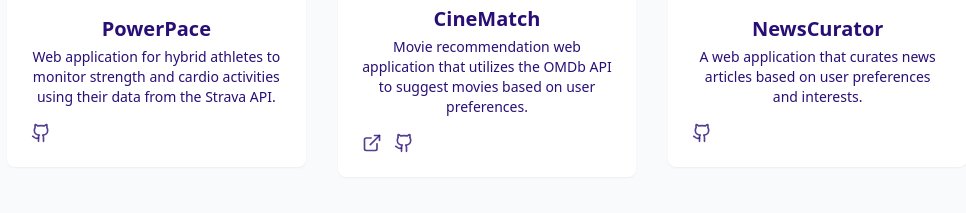
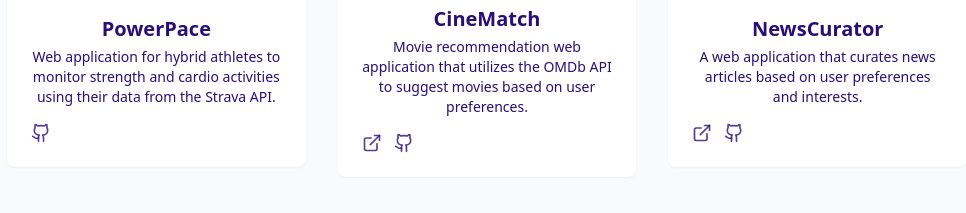
Before and after one commit to sophiadadla/PersonalWebsite, a React (Vite) app: page / in a window 1280 px wide. Shown: the part 3921-4134 px from the top of the page, without its empty margins (153-1119 px from the left). Built offline with nearby package versions, Linux system fonts and the light colour scheme.

Commit message:
added newscurator link

```diff
--- a/src/components/ProjectsSection.jsx
+++ b/src/components/ProjectsSection.jsx
@@ -54,7 +54,7 @@
       "A web application that curates news articles based on user preferences and interests.",
     image: "newscurator.png",
     tags: ["PHP", "MySQL"],
-    //demoUrl: "",
+    demoUrl: "https://newscurator-cis4930.onrender.com/frontend/login.php",
     githubUrl: "https://github.com/Aleena-J/NewsCurator-CIS4930",
   }
 ];
@@ -99,7 +99,7 @@
              { project.id != 3 ? (
                 <div className="flex justify-between items-center">
                   <div className="flex space-x-3">
-                    {project.id !== 4 && project.id !== 6 && (
+                    {project.id !== 4 && (
                       <a
                         href={project.demoUrl}
                         target="_blank"
```
